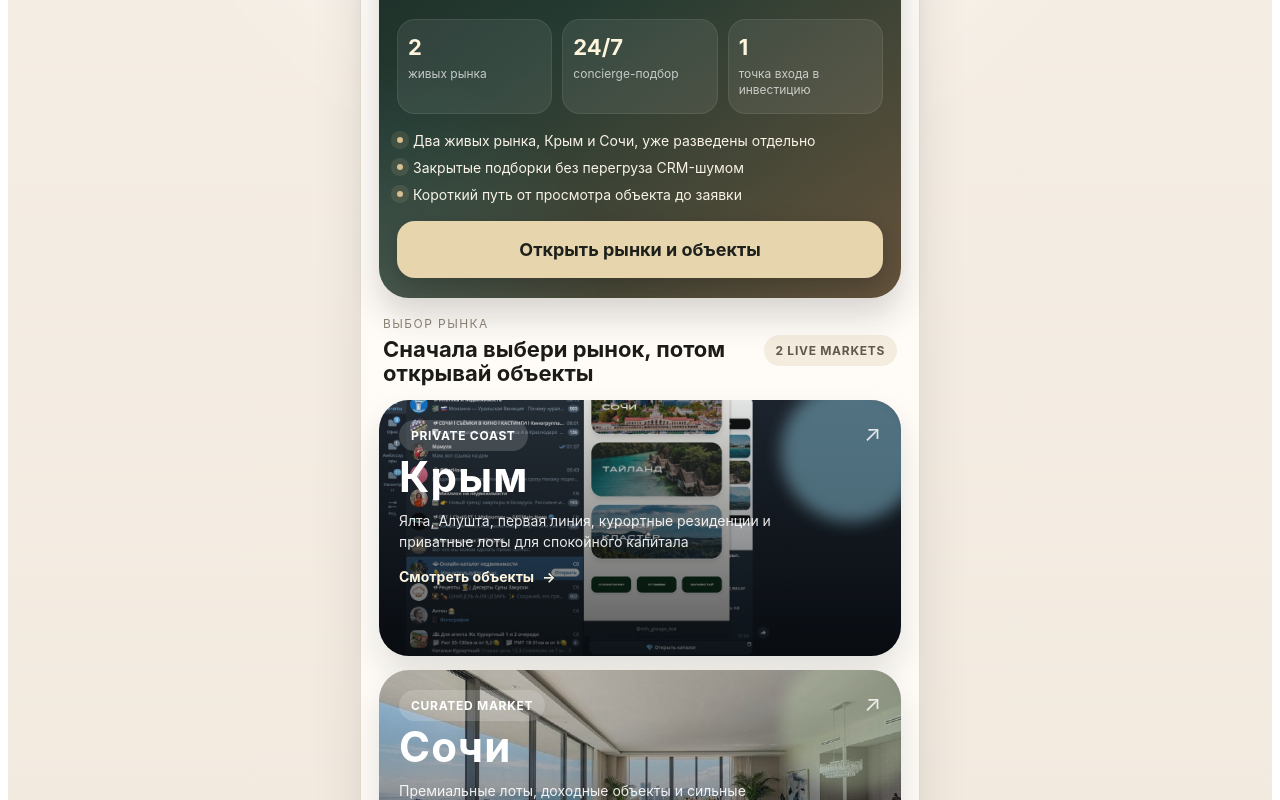
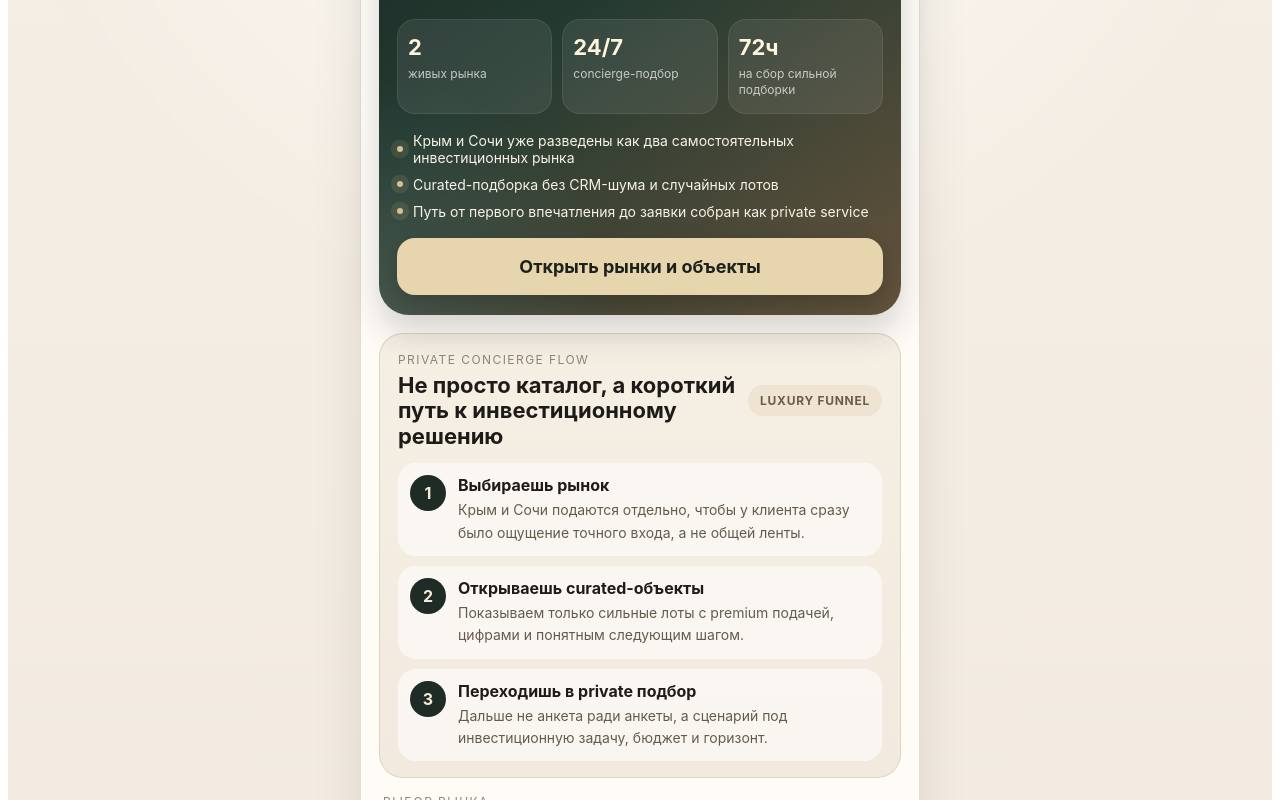
Before and after one commit to anastasiatsaunits-cloud/telegram-real-estate, a Next.js app in the folder apps/miniapp/: page / in a window 1280 px wide. Shown: the part 320-1120 px from the top of the page. Built offline with nearby package versions, Linux system fonts and the light colour scheme.

Commit message:
feat: deepen luxury product narrative

```diff
--- a/apps/miniapp/pages/index.tsx
+++ b/apps/miniapp/pages/index.tsx
@@ -47,15 +47,30 @@ const bottomLinks = [
 ];
 
 const premiumSignals = [
-  'Два живых рынка, Крым и Сочи, уже разведены отдельно',
-  'Закрытые подборки без перегруза CRM-шумом',
-  'Короткий путь от просмотра объекта до заявки',
+  'Крым и Сочи уже разведены как два самостоятельных инвестиционных рынка',
+  'Curated-подборка без CRM-шума и случайных лотов',
+  'Путь от первого впечатления до заявки собран как private service',
 ];
 
 const trustNumbers = [
   { value: '2', label: 'живых рынка' },
   { value: '24/7', label: 'concierge-подбор' },
-  { value: '1', label: 'точка входа в инвестицию' },
+  { value: '72ч', label: 'на сбор сильной подборки' },
+];
+
+const conciergeSteps = [
+  {
+    title: 'Выбираешь рынок',
+    text: 'Крым и Сочи подаются отдельно, чтобы у клиента сразу было ощущение точного входа, а не общей ленты.',
+  },
+  {
+    title: 'Открываешь curated-объекты',
+    text: 'Показываем только сильные лоты с premium подачей, цифрами и понятным следующим шагом.',
+  },
+  {
+    title: 'Переходишь в private подбор',
+    text: 'Дальше не анкета ради анкеты, а сценарий под инвестиционную задачу, бюджет и горизонт.',
+  },
 ];
 
 export default function HomePage() {
@@ -179,6 +194,61 @@ export default function HomePage() {
               >
                 Открыть рынки и объекты
               </PrimaryButton>
+            </div>
+          </div>
+
+          <div
+            style={{
+              marginBottom: 16,
+              borderRadius: 24,
+              padding: '18px 18px 16px',
+              background: 'linear-gradient(180deg, #f6efe4 0%, #f2eadf 100%)',
+              border: '1px solid rgba(223,210,193,0.92)',
+            }}
+          >
+            <div style={{ display: 'flex', alignItems: 'center', justifyContent: 'space-between', gap: 12, marginBottom: 14 }}>
+              <div>
+                <SectionEyebrow style={{ marginBottom: 6 }}>Private concierge flow</SectionEyebrow>
+                <div style={{ fontSize: 22, fontWeight: 700, lineHeight: 1.16, color: '#1d1b18' }}>Не просто каталог, а короткий путь к инвестиционному решению</div>
+              </div>
+              <Pill style={{ flexShrink: 0, background: '#efe4d2', color: '#6d5c49' }}>luxury funnel</Pill>
+            </div>
+
+            <div style={{ display: 'grid', gap: 10 }}>
+              {conciergeSteps.map((step, index) => (
+                <div
+                  key={step.title}
+                  style={{
+                    display: 'grid',
+                    gridTemplateColumns: '36px 1fr',
+                    gap: 12,
+                    alignItems: 'start',
+                    borderRadius: 18,
+                    padding: '12px 12px',
+                    background: 'rgba(255,255,255,0.58)',
+                  }}
+                >
+                  <div
+                    style={{
+                      width: 36,
+                      height: 36,
+                      borderRadius: 999,
+                      background: '#1f2b25',
+                      color: '#f7ecd7',
+                      display: 'flex',
+                      alignItems: 'center',
+                      justifyContent: 'center',
+                      fontWeight: 700,
+                    }}
+                  >
+                    {index + 1}
+                  </div>
+                  <div>
+                    <div style={{ fontWeight: 700, color: '#1f1b17', marginBottom: 4 }}>{step.title}</div>
+                    <div style={{ lineHeight: 1.6, color: '#665a4d', fontSize: 14 }}>{step.text}</div>
+                  </div>
+                </div>
+              ))}
             </div>
           </div>
 
```
Also changed, not shown: apps/miniapp/components/property-card-link.tsx (+18 -0 lines), apps/miniapp/pages/properties/[slug].tsx (+20 -0 lines).
